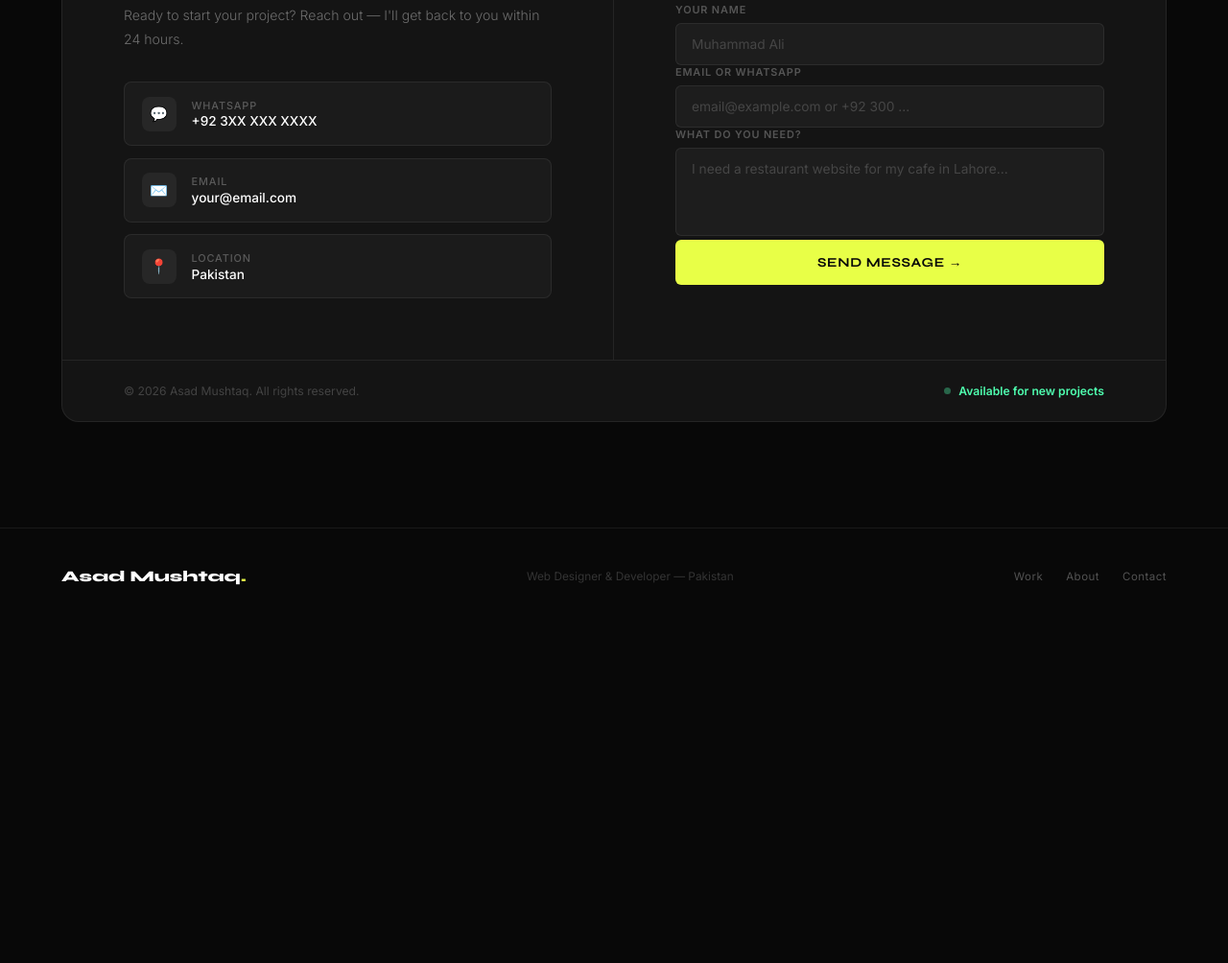
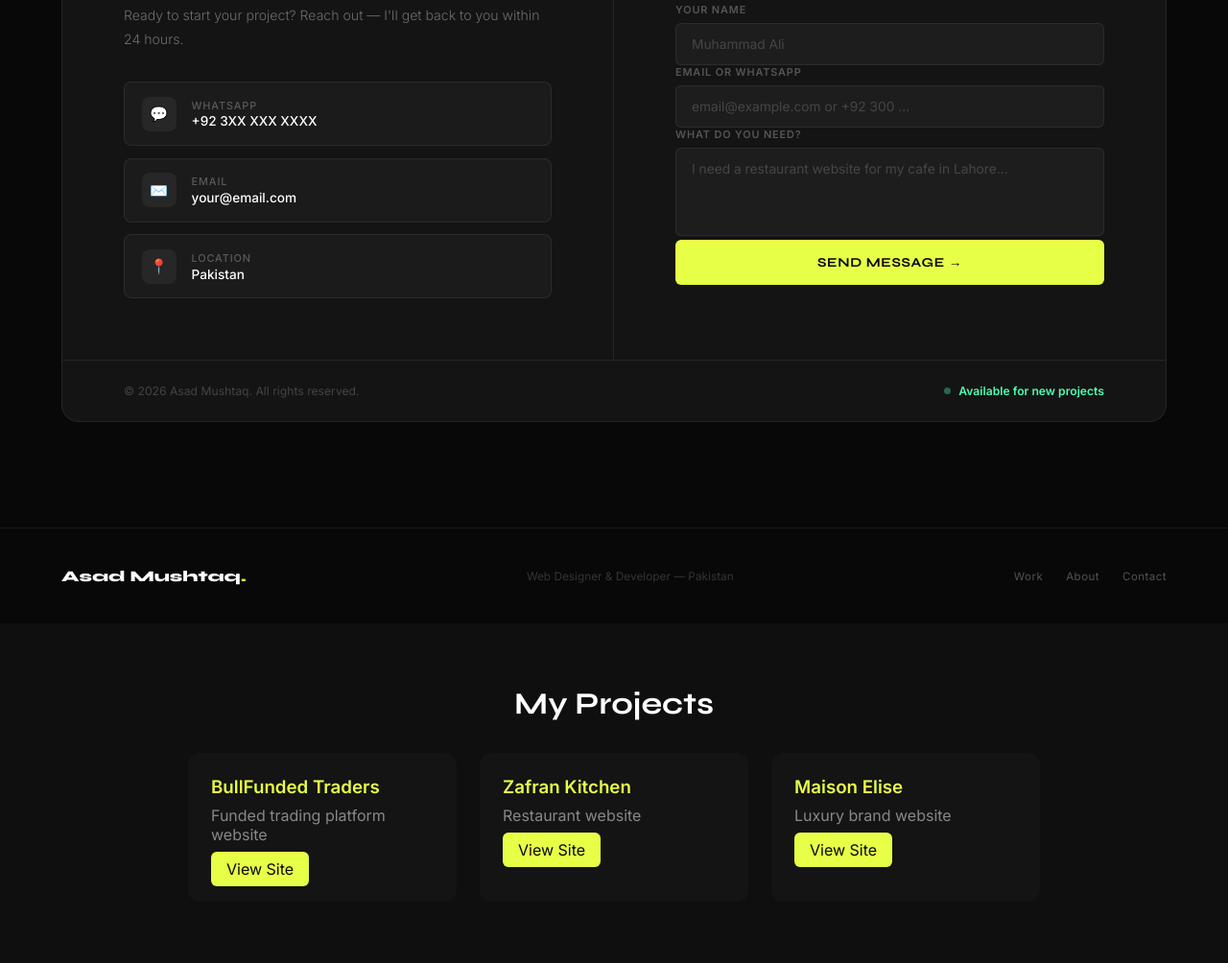
Before and after one commit to asadmushtaq03/Portfolio, a plain HTML site: page asad-portfolio-v4.html in a window 1280 px wide. Shown: the part 5643-6647 px from the top of the page at 96% size. Before the commit the page ends 6293 px from the top, so only its background shows below. Drawn offline with Linux system fonts and the light colour scheme; a web font is replaced by a local one.

Commit message:
Add project section to portfolio HTML

```diff
--- a/asad-portfolio-v4.html
+++ b/asad-portfolio-v4.html
@@ -799,6 +799,26 @@
       document.getElementById('contactForm').style.display='none';
       document.getElementById('formSuccess').style.display='block';
     }
-  </script>
+  </script> <section style="padding:4rem 5%;background:var(--bg-mid)">
+<h2 style="font-family:'Syne',sans-serif;font-size:2rem;color:var(--white);text-align:center;margin-bottom:2rem">My Projects</h2>
+<div style="display:flex;flex-wrap:wrap;gap:1.5rem;justify-content:center">
+<div style="background:var(--bg-card);border-radius:12px;padding:1.5rem;width:280px">
+<h3 style="color:var(--accent);margin-bottom:.5rem">BullFunded Traders</h3>
+<p style="color:var(--gray);margin-bottom:1rem">Funded trading platform website</p>
+<a href="bull-funded-trader.html" style="color:var(--bg);background:var(--accent);padding:.5rem 1rem;border-radius:6px;text-decoration:none">View Site</a>
+</div>
+<div style="background:var(--bg-card);border-radius:12px;padding:1.5rem;width:280px">
+<h3 style="color:var(--accent);margin-bottom:.5rem">Zafran Kitchen</h3>
+<p style="color:var(--gray);margin-bottom:1rem">Restaurant website</p>
+<a href="Zafran-index.html" style="color:var(--bg);background:var(--accent);padding:.5rem 1rem;border-radius:6px;text-decoration:none">View Site</a>
+</div>
+<div style="background:var(--bg-card);border-radius:12px;padding:1.5rem;width:280px">
+<h3 style="color:var(--accent);margin-bottom:.5rem">Maison Elise</h3>
+<p style="color:var(--gray);margin-bottom:1rem">Luxury brand website</p>
+<a href="maison-elise.html" style="color:var(--bg);background:var(--accent);padding:.5rem 1rem;border-radius:6px;text-decoration:none">View Site</a>
+</div>
+</div>
+  </section>
+
 </body>
 </html>
```
